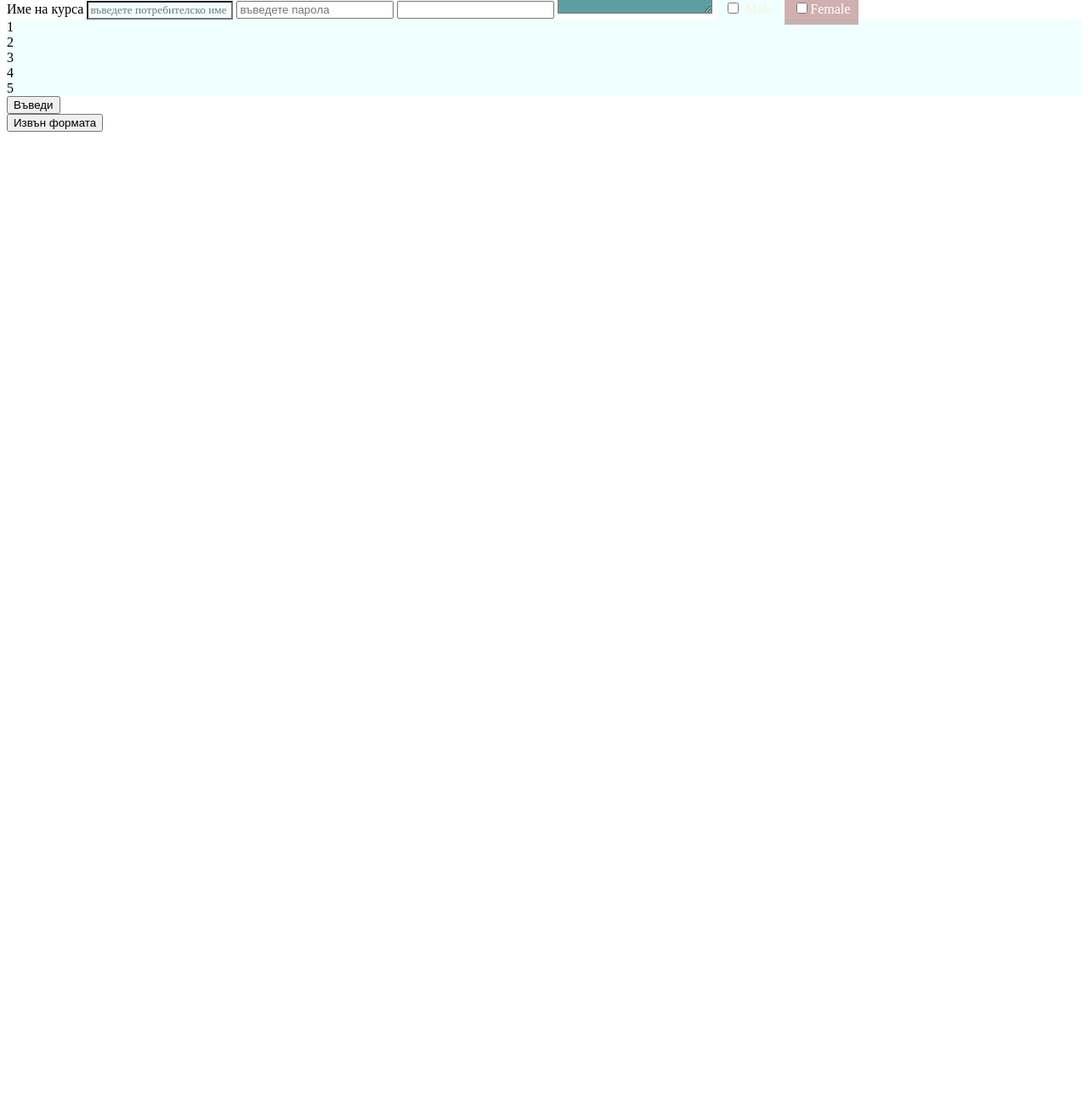
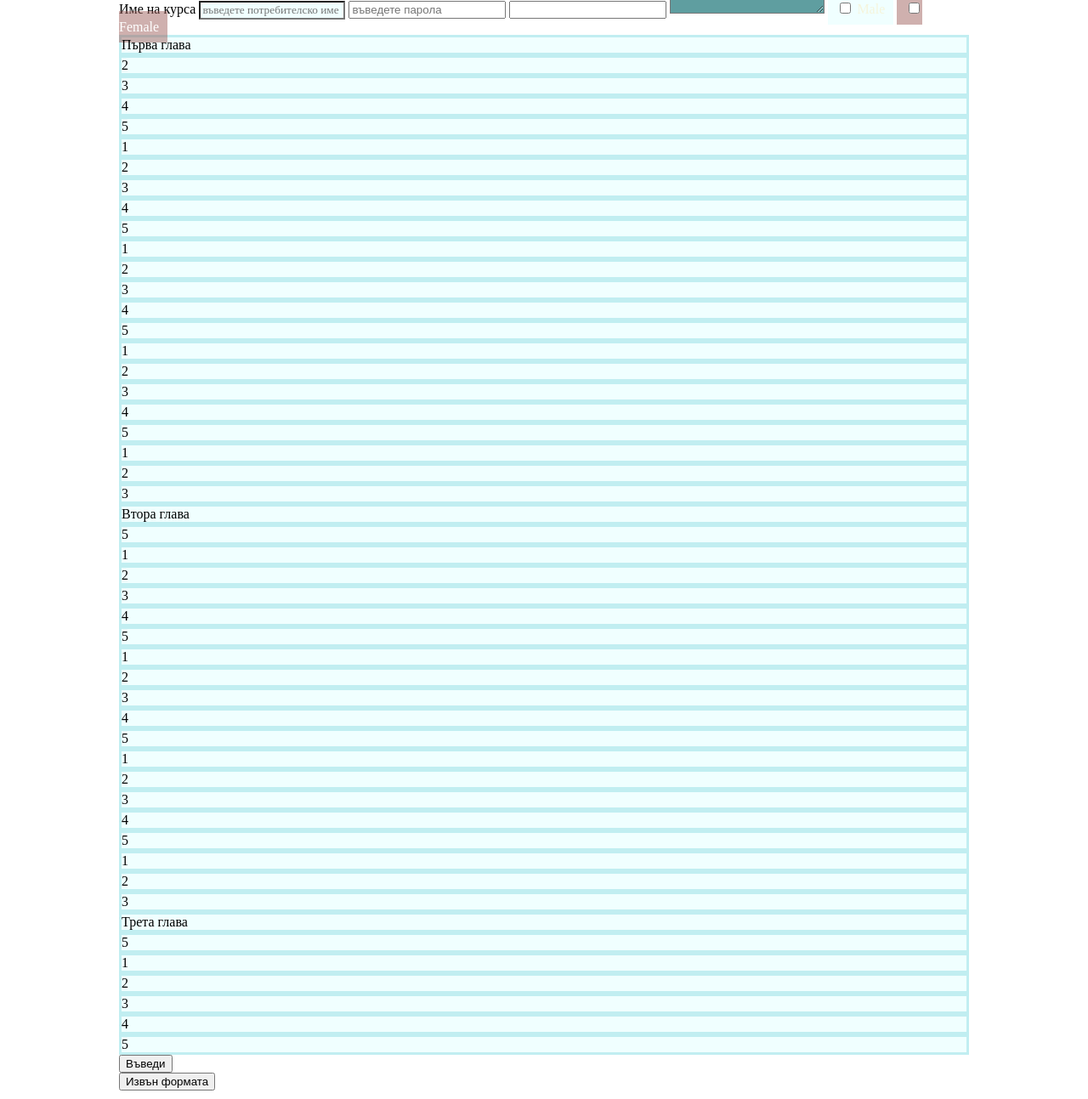
Before and after one commit to mtgeorgiev/www-kn-2022, a PHP site: page /test.html in a window 1280 px wide. Shown: the part 216-1509 px from the top of the page at 85% size. Before the commit the page ends 371 px from the top, so only its background shows below. Run offline with PHP 8.4, Linux system fonts and the light colour scheme.

Commit message:
more css, navigation element

```diff
--- a/styles/style.css
+++ b/styles/style.css
@@ -1,3 +1,8 @@
+
+body {
+    width: 1000px;
+    margin: 10px auto;
+}
 
 .gender-label {
     background-color: cadetblue;
@@ -24,7 +29,8 @@ label.gender-label.female span, #asdf#qwert {
 }
 
 #container div {
-    background-color:azure;
+    background-color: azure;
+    border: solid #c1eef1;
 }
 
 #container div:hover {
@@ -36,3 +42,15 @@ label.gender-label.female span, #asdf#qwert {
 #username:focus {
     background-color: bisque;
 }
+
+nav {
+    position: fixed;
+    right: 0px;
+    top: 50px;
+    background: #c7baba;
+    padding: 10px;
+    border: solid gray;
+    border-top-left-radius: 10px;
+    border-bottom-left-radius: 10px;
+    border-right: 0px;
+}
--- a/test.html
+++ b/test.html
@@ -26,6 +26,51 @@
             <label class="gender-label female"> <input type="checkbox" name="gender" value="F"><span>Female</label></label>
 
             <div id="container">
+                <div id="first-section">Първа глава</div>
+                <div>2</div>
+                <div>3</div>
+                <div>4</div>
+                <div>5</div>
+                <div>1</div>
+                <div>2</div>
+                <div>3</div>
+                <div>4</div>
+                <div>5</div>
+                <div>1</div>
+                <div>2</div>
+                <div>3</div>
+                <div>4</div>
+                <div>5</div>
+                <div>1</div>
+                <div>2</div>
+                <div>3</div>
+                <div>4</div>
+                <div>5</div>
+                <div>1</div>
+                <div>2</div>
+                <div>3</div>
+                <div id="second-section">Втора глава</div>
+                <div>5</div>
+                <div>1</div>
+                <div>2</div>
+                <div>3</div>
+                <div>4</div>
+                <div>5</div>
+                <div>1</div>
+                <div>2</div>
+                <div>3</div>
+                <div>4</div>
+                <div>5</div>
+                <div>1</div>
+                <div>2</div>
+                <div>3</div>
+                <div>4</div>
+                <div>5</div>
+                <div>1</div>
+                <div>2</div>
+                <div>3</div>
+                <div id="third-section">Трета глава</div>
+                <div>5</div>
                 <div>1</div>
                 <div>2</div>
                 <div>3</div>
@@ -36,6 +81,13 @@
 
             <input type="submit" value="Въведи" />
         </form>
+        <nav>
+            <ol>
+                <li><a href="#first-section">Първа глава</a></li>
+                <li><a href="#second-section">Втора глава</a></li>
+                <li><a href="#third-section">Трета глава</a></li>
+            </ol>
+        </nav>
         <button>Извън формата</button>
     </body>
 </html>
```
